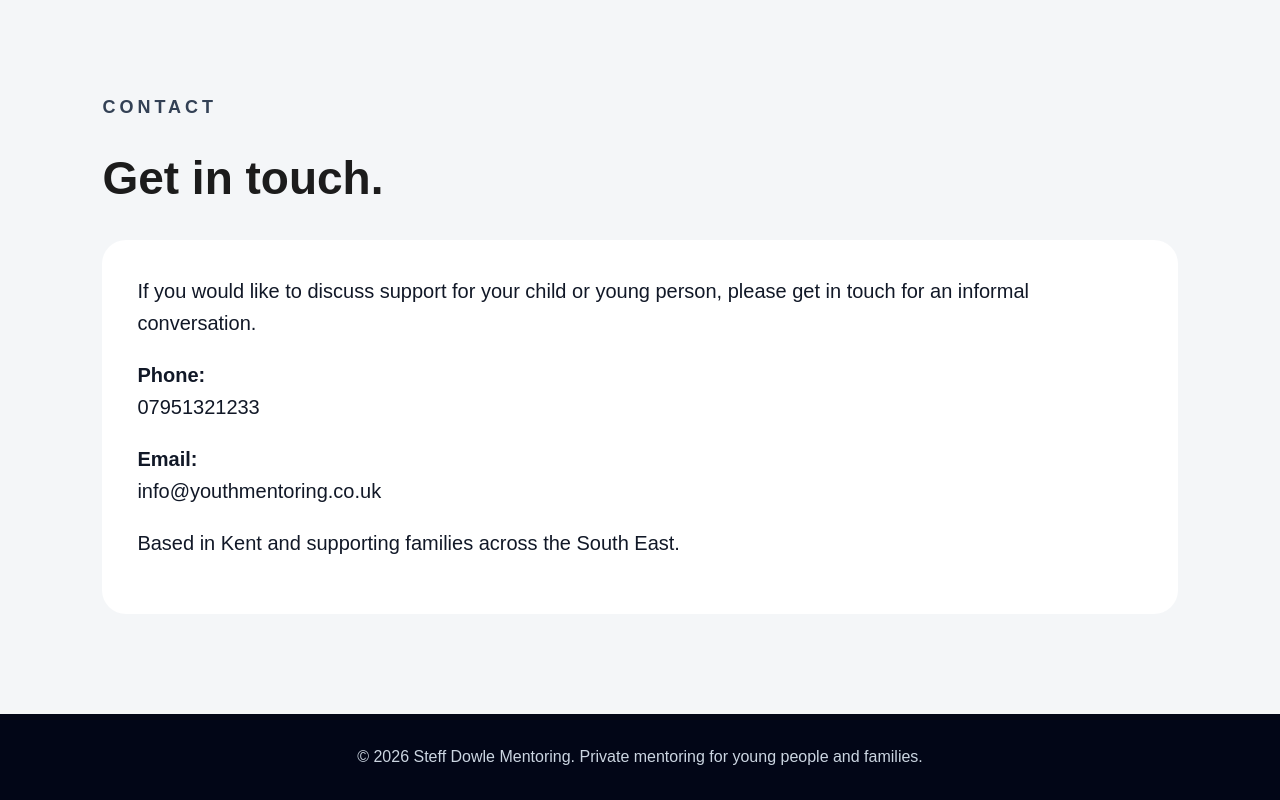
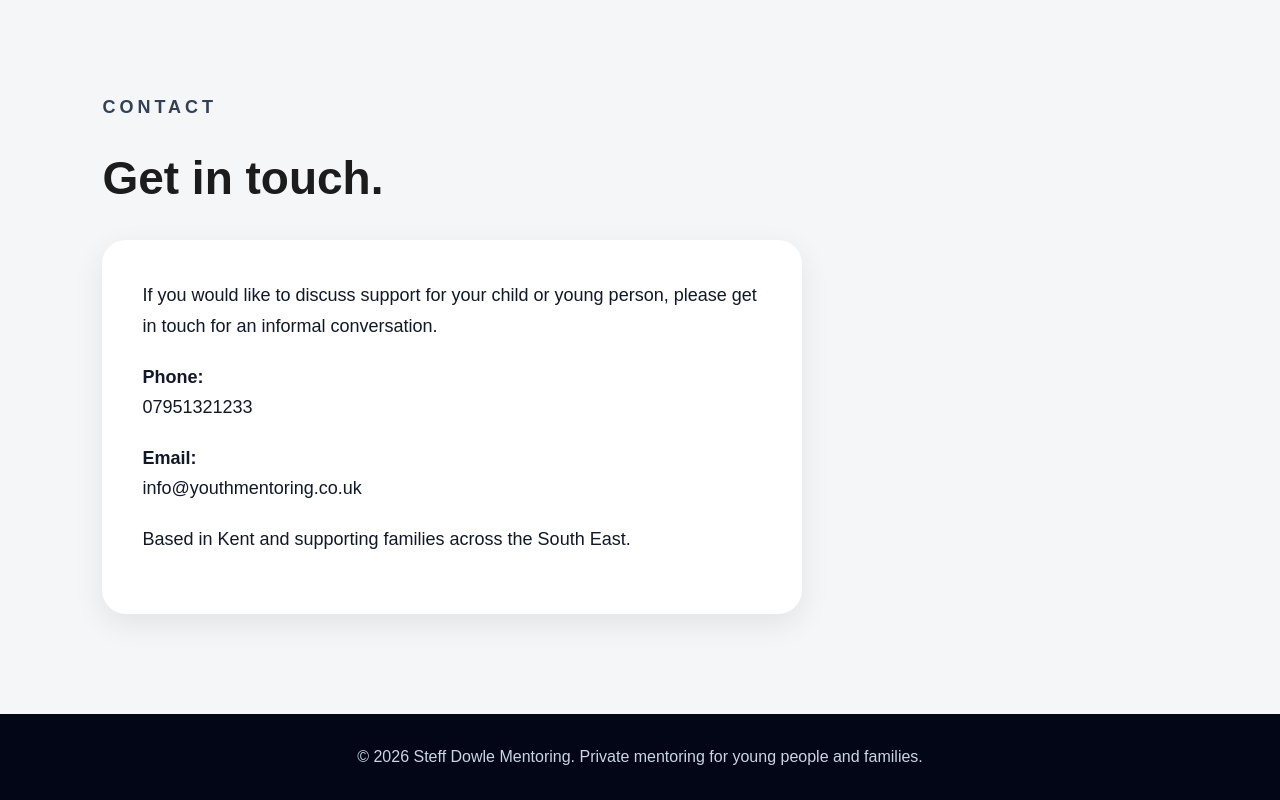
Before and after one commit to steffdowle-mentor/steff-dowle-mentoring, a React (Vite) app: page / in a window 1280 px wide. Shown: the part 4445-5245 px from the top of the page. Built offline with nearby package versions, Linux system fonts and the light colour scheme.

Commit message:
Update styles.css

```diff
--- a/styles.css
+++ b/styles.css
@@ -302,3 +302,16 @@ footer{
   border-color:#000 !important;
   color:white !important;
 }
+.contactBox{
+  background:white;
+  padding:40px;
+  border-radius:24px;
+  max-width:700px;
+  box-shadow:0 10px 30px rgba(0,0,0,0.08);
+}
+
+.contactBox p{
+  margin-bottom:20px;
+  font-size:18px;
+  line-height:1.7;
+}
```
